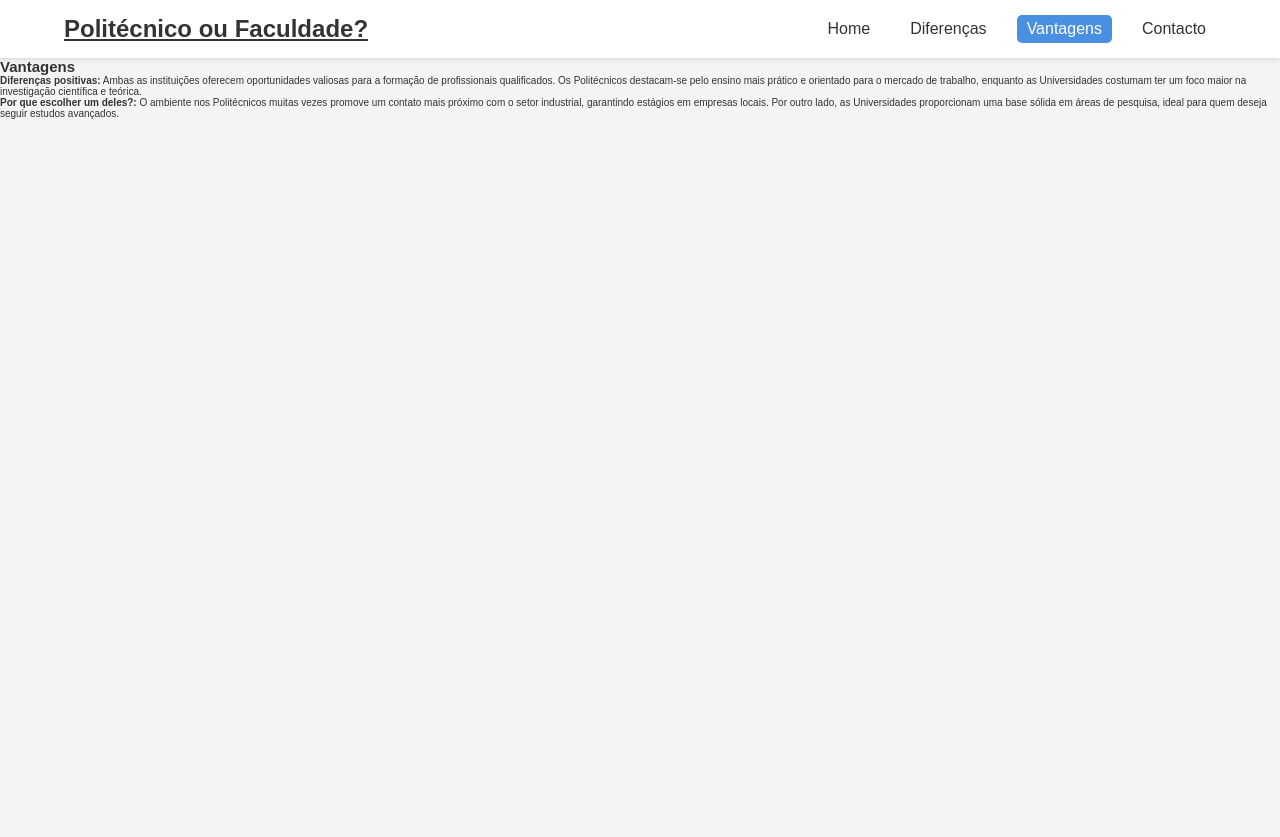
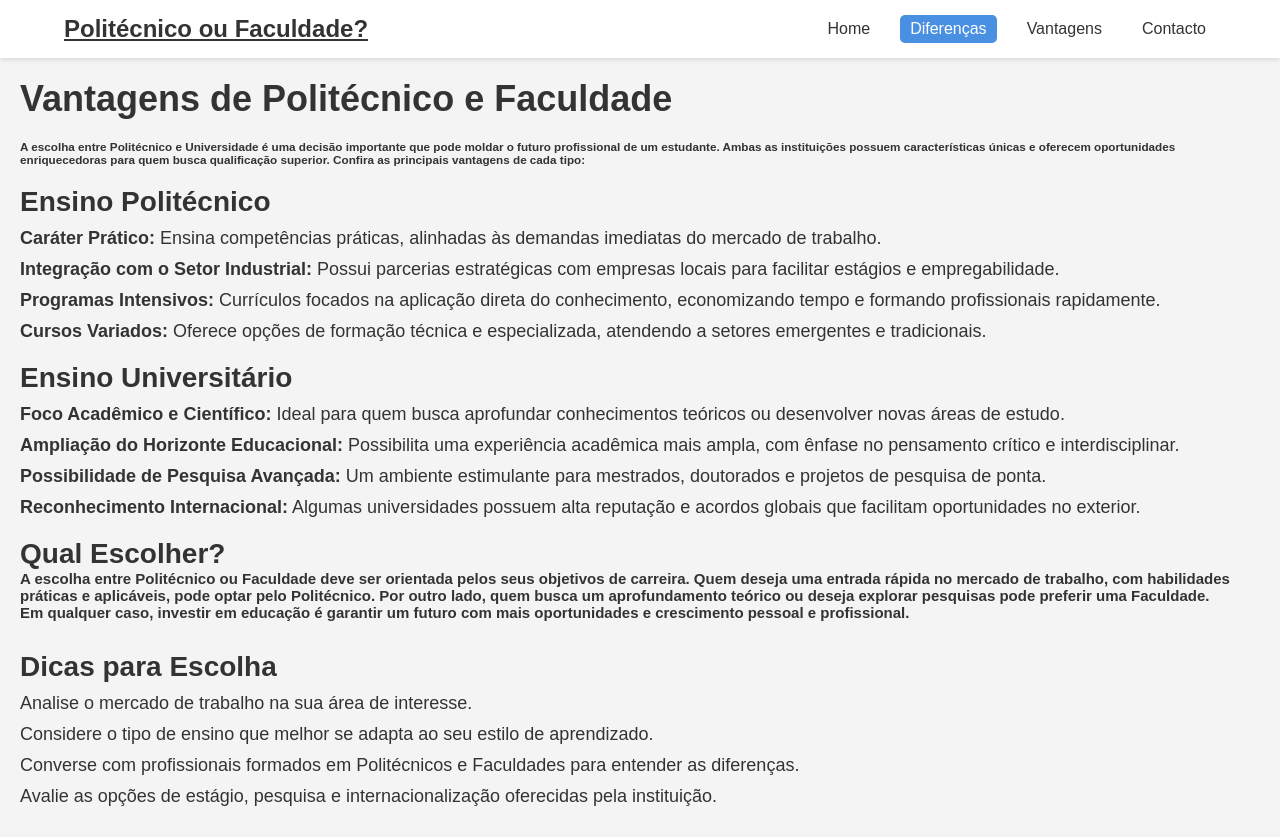
Before and after one commit to Paulogit24/projeto-de-TW-1-Ano, a plain HTML site: page vantagens.html in a window 1280 px wide. Before the commit the page ends 800 px from the top, so only its background shows below. Drawn offline with Linux system fonts and the light colour scheme.

Commit message:
evolução

```diff
--- a/vantagens.html
+++ b/vantagens.html
@@ -3,7 +3,7 @@
 <head>
     <meta charset="UTF-8">
     <meta name="viewport" content="width=device-width, initial-scale=1.0">
-    <title>Vantagens</title>
+    <title>Diferenças</title>
     <link rel="stylesheet" href="style.css">
 </head>
 <body>
@@ -11,17 +11,51 @@
         <a href="#" class="logo">Politécnico ou Faculdade?</a>
         <nav>
             <a href="index.html">Home</a>
-            <a href="diferencas.html">Diferenças</a>
-            <a href="vantagens.html" class="active">Vantagens</a>
+            <a href="diferencas.html" class="active">Diferenças</a>
+            <a href="vantagens.html">Vantagens</a>
             <a href="contacto.html">Contacto</a>
         </nav>
     </header>
-    <main>
+    <main style="padding: 20px;">
         <section>
-            <h1>Vantagens</h1>
-            <p><strong>Diferenças positivas:</strong> Ambas as instituições oferecem oportunidades valiosas para a formação de profissionais qualificados. Os Politécnicos destacam-se pelo ensino mais prático e orientado para o mercado de trabalho, enquanto as Universidades costumam ter um foco maior na investigação científica e teórica.</p>
-            <p><strong>Por que escolher um deles?:</strong> O ambiente nos Politécnicos muitas vezes promove um contato mais próximo com o setor industrial, garantindo estágios em empresas locais. Por outro lado, as Universidades proporcionam uma base sólida em áreas de pesquisa, ideal para quem deseja seguir estudos avançados.</p>
+            <h1 style="font-size: 36px; margin-bottom: 20px;">Vantagens de Politécnico e Faculdade</h1>
+            <h3>
+                A escolha entre Politécnico e Universidade é uma decisão importante que pode moldar o futuro profissional de um estudante. Ambas as instituições possuem características únicas e oferecem oportunidades enriquecedoras para quem busca qualificação superior. Confira as principais vantagens de cada tipo:
+            </h3>
+
+            <h2 style="font-size: 28px; margin-top: 20px;">Ensino Politécnico</h2>
+            <ul style="list-style-type: none; padding: 0;">
+                <li style="margin: 10px 0; font-size: 18px;"><strong>Caráter Prático:</strong> Ensina competências práticas, alinhadas às demandas imediatas do mercado de trabalho.</li>
+                <li style="margin: 10px 0; font-size: 18px;"><strong>Integração com o Setor Industrial:</strong> Possui parcerias estratégicas com empresas locais para facilitar estágios e empregabilidade.</li>
+                <li style="margin: 10px 0; font-size: 18px;"><strong>Programas Intensivos:</strong> Currículos focados na aplicação direta do conhecimento, economizando tempo e formando profissionais rapidamente.</li>
+                <li style="margin: 10px 0; font-size: 18px;"><strong>Cursos Variados:</strong> Oferece opções de formação técnica e especializada, atendendo a setores emergentes e tradicionais.</li>
+            </ul>
+
+            <h2 style="font-size: 28px; margin-top: 20px;">Ensino Universitário</h2>
+            <ul style="list-style-type: none; padding: 0;">
+                <li style="margin: 10px 0; font-size: 18px;"><strong>Foco Acadêmico e Científico:</strong> Ideal para quem busca aprofundar conhecimentos teóricos ou desenvolver novas áreas de estudo.</li>
+                <li style="margin: 10px 0; font-size: 18px;"><strong>Ampliação do Horizonte Educacional:</strong> Possibilita uma experiência acadêmica mais ampla, com ênfase no pensamento crítico e interdisciplinar.</li>
+                <li style="margin: 10px 0; font-size: 18px;"><strong>Possibilidade de Pesquisa Avançada:</strong> Um ambiente estimulante para mestrados, doutorados e projetos de pesquisa de ponta.</li>
+                <li style="margin: 10px 0; font-size: 18px;"><strong>Reconhecimento Internacional:</strong> Algumas universidades possuem alta reputação e acordos globais que facilitam oportunidades no exterior.</li>
+            </ul>
+
+            <h2 style="font-size: 28px; margin-top: 20px;">Qual Escolher?</h2>
+            <h2>
+                A escolha entre Politécnico ou Faculdade deve ser orientada pelos seus objetivos de carreira. Quem deseja uma entrada rápida no mercado de trabalho, com habilidades práticas e aplicáveis, pode optar pelo Politécnico. Por outro lado, quem busca um aprofundamento teórico ou deseja explorar pesquisas pode preferir uma Faculdade.
+            </h2>
+            <h2>
+                Em qualquer caso, investir em educação é garantir um futuro com mais oportunidades e crescimento pessoal e profissional.
+            </h2>
         </section>
+        <aside style="margin-top: 30px;">
+            <h2 style="font-size: 28px;">Dicas para Escolha</h2>
+            <ul style="list-style-type: none; padding: 0;">
+                <li style="margin: 10px 0; font-size: 18px;">Analise o mercado de trabalho na sua área de interesse.</li>
+                <li style="margin: 10px 0; font-size: 18px;">Considere o tipo de ensino que melhor se adapta ao seu estilo de aprendizado.</li>
+                <li style="margin: 10px 0; font-size: 18px;">Converse com profissionais formados em Politécnicos e Faculdades para entender as diferenças.</li>
+                <li style="margin: 10px 0; font-size: 18px;">Avalie as opções de estágio, pesquisa e internacionalização oferecidas pela instituição.</li>
+            </ul>
+        </aside>
     </main>
 </body>
 </html>
```
Also changed, not shown: diferencas.html (+8 -8 lines).
